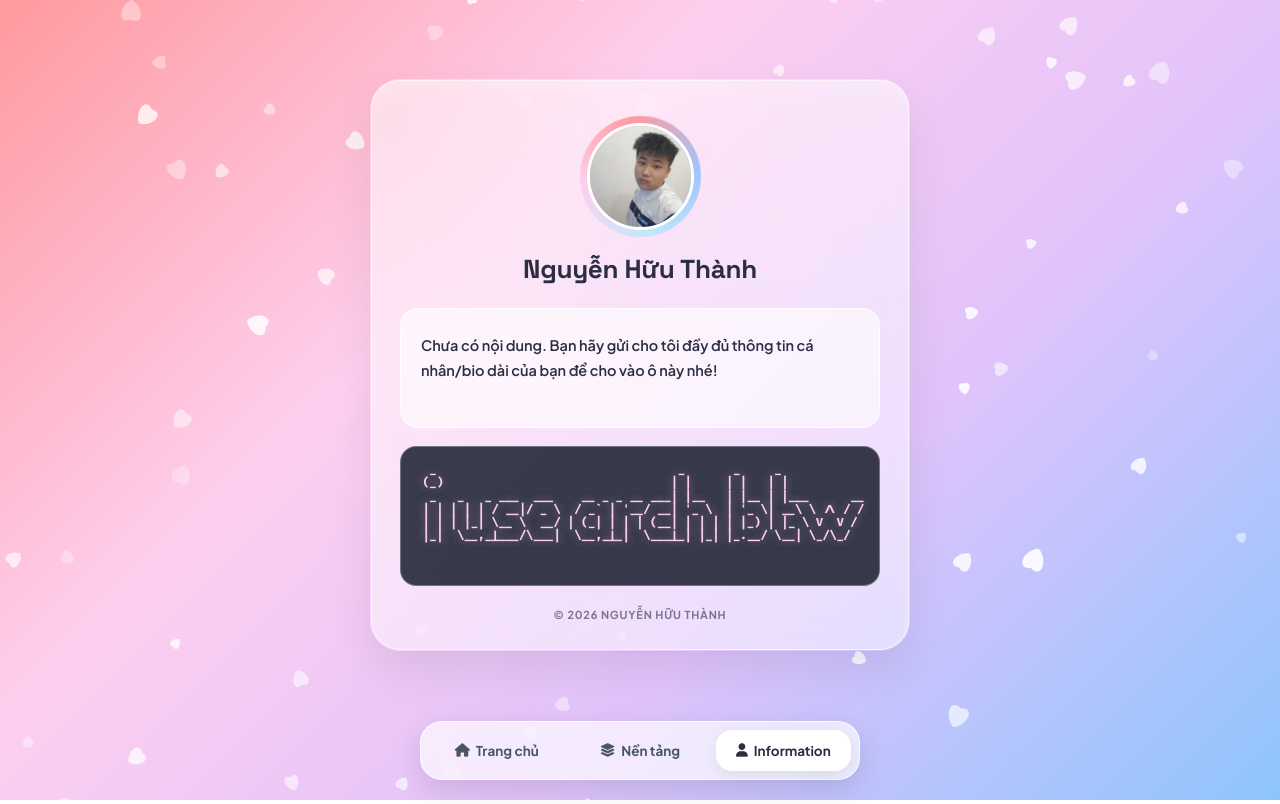
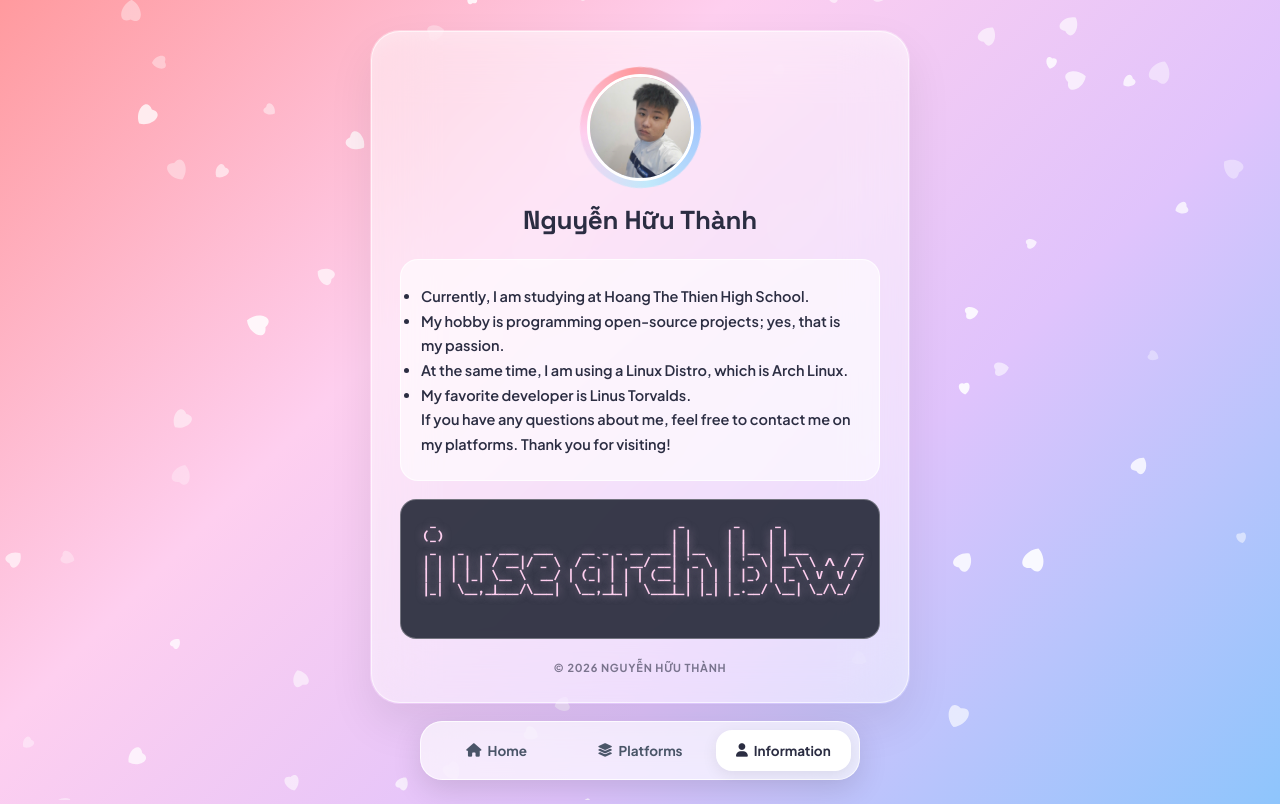
Before and after one commit to ThanUseArch/ThanUseArch, a plain HTML site: page index.html in a window 1280 px wide. Both pictures are taken after a click on the button "Information". Drawn offline with Linux system fonts and the light colour scheme.

Commit message:
Update index.html with English content

```diff
--- a/index.html
+++ b/index.html
@@ -1,9 +1,9 @@
 <!DOCTYPE html>
-<html lang="vi">
+<html lang="en">
 <head>
     <meta charset="UTF-8">
     <meta name="viewport" content="width=device-width, initial-scale=1.0">
-    <title>Nguyễn Hữu Thành | Bio</title>
+    <title>Stuffs about me | Bio</title>
     <!-- Font Awesome Icons -->
     <link rel="stylesheet" href="https://cdnjs.cloudflare.com/ajax/libs/font-awesome/6.4.0/css/all.min.css">
     <!-- Google Fonts -->
@@ -29,14 +29,14 @@
             <!-- Tên Cá Nhân -->
             <h1 class="name">Nguyễn Hữu Thành</h1>
 
-            <!-- NỘI DUNG 1: TRANG CHỦ -->
+            <!-- NỘI DUNG 1: HOME -->
             <div id="tab-home" class="tab-content active">
                 <div class="small-text-box">
-                    <p id="home-intro-text">Chưa có nội dung. Bạn có thể gửi câu thoại/giới thiệu ngắn để đưa vào đây nhé!</p>
+                    <p>Hello, I am Thanh. I created this GitHub page to provide you with more information about me and my projects.</p>
                 </div>
             </div>
 
-            <!-- NỘI DUNG 2: NỀN TẢNG -->
+            <!-- NỘI DUNG 2: PLATFORMS -->
             <div id="tab-platforms" class="tab-content">
                 <div class="links-flex">
 
@@ -92,7 +92,13 @@
             <div id="tab-info" class="tab-content">
                 <!-- Ô văn bản lớn -->
                 <div class="large-text-box">
-                    <p id="info-full-text">Chưa có nội dung. Bạn hãy gửi cho tôi đầy đủ thông tin cá nhân/bio dài của bạn để cho vào ô này nhé!</p>
+                    <ul class="info-list">
+                        <li>Currently, I am studying at Hoang The Thien High School.</li>
+                        <li>My hobby is programming open-source projects; yes, that is my passion.</li>
+                        <li>At the same time, I am using a Linux Distro, which is Arch Linux.</li>
+                        <li>My favorite developer is Linus Torvalds.</li>
+                    </ul>
+                    <p class="info-thankyou">If you have any questions about me, feel free to contact me on my platforms. Thank you for visiting!</p>
                 </div>
 
                 <!-- Ô ASCII Art (i use arch btw) -->
@@ -117,15 +123,15 @@
         </main>
     </div>
 
-    <!-- Thanh Tab Chuyển Mục (Được đặt cố định phía dưới cùng màn hình) -->
+    <!-- Thanh Tab Chuyển Mục Tiếng Anh (Đóng khung cố định dưới cùng) -->
     <nav class="tab-nav">
-        <button class="tab-btn active" onclick="switchTab('home')">
-            <i class="fas fa-home"></i> Trang chủ
+        <button class="tab-btn active" onclick="switchTab('home', this)">
+            <i class="fas fa-home"></i> Home
         </button>
-        <button class="tab-btn" onclick="switchTab('platforms')">
-            <i class="fas fa-layer-group"></i> Nền tảng
+        <button class="tab-btn" onclick="switchTab('platforms', this)">
+            <i class="fas fa-layer-group"></i> Platforms
         </button>
-        <button class="tab-btn" onclick="switchTab('info')">
+        <button class="tab-btn" onclick="switchTab('info', this)">
             <i class="fas fa-user"></i> Information
         </button>
     </nav>
@@ -133,12 +139,12 @@
     <!-- Script Xử Lý Chuyển Tab, Copy Discord & Hoa Anh Đào -->
     <script>
         // Chuyển Tab
-        function switchTab(tabName) {
+        function switchTab(tabName, btnElement) {
             document.querySelectorAll('.tab-content').forEach(el => el.classList.remove('active'));
             document.querySelectorAll('.tab-btn').forEach(el => el.classList.remove('active'));
 
             document.getElementById('tab-' + tabName).classList.add('active');
-            event.currentTarget.classList.add('active');
+            btnElement.classList.add('active');
         }
 
         // Copy Username Discord
```
